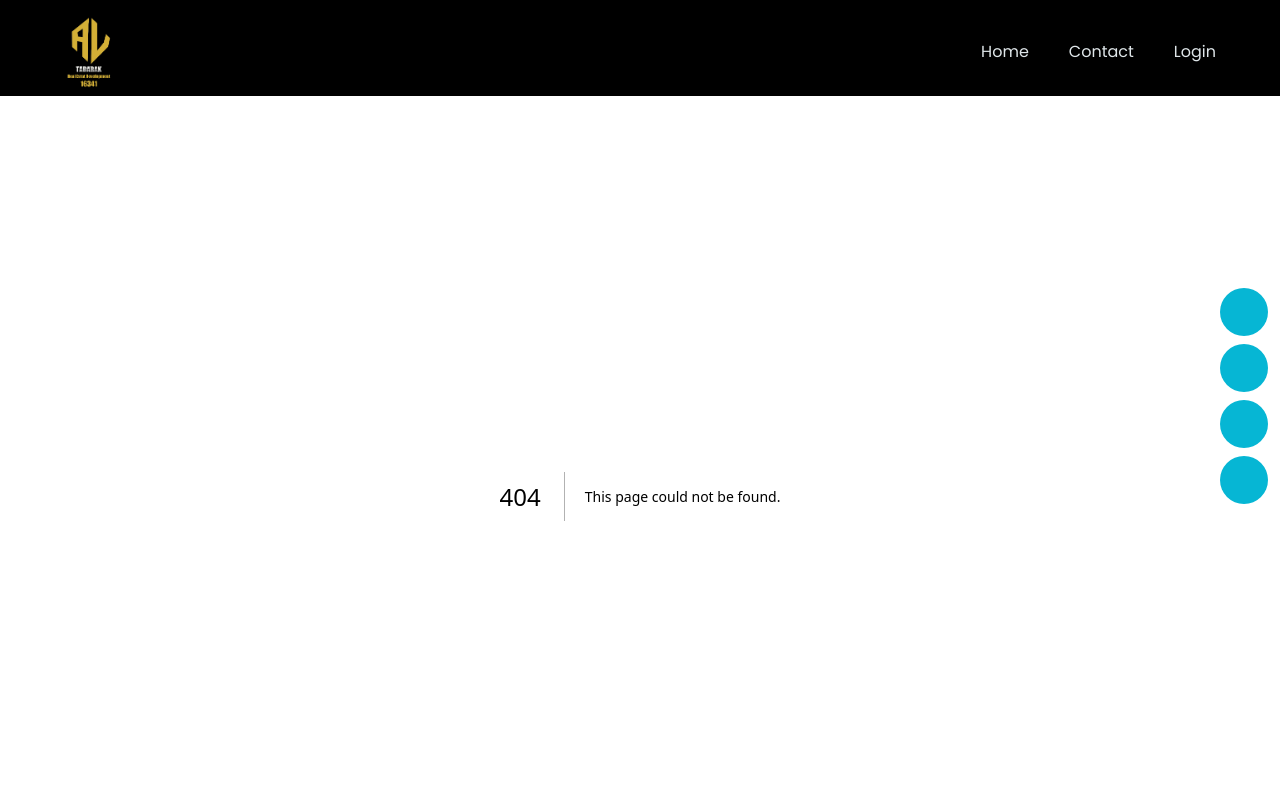
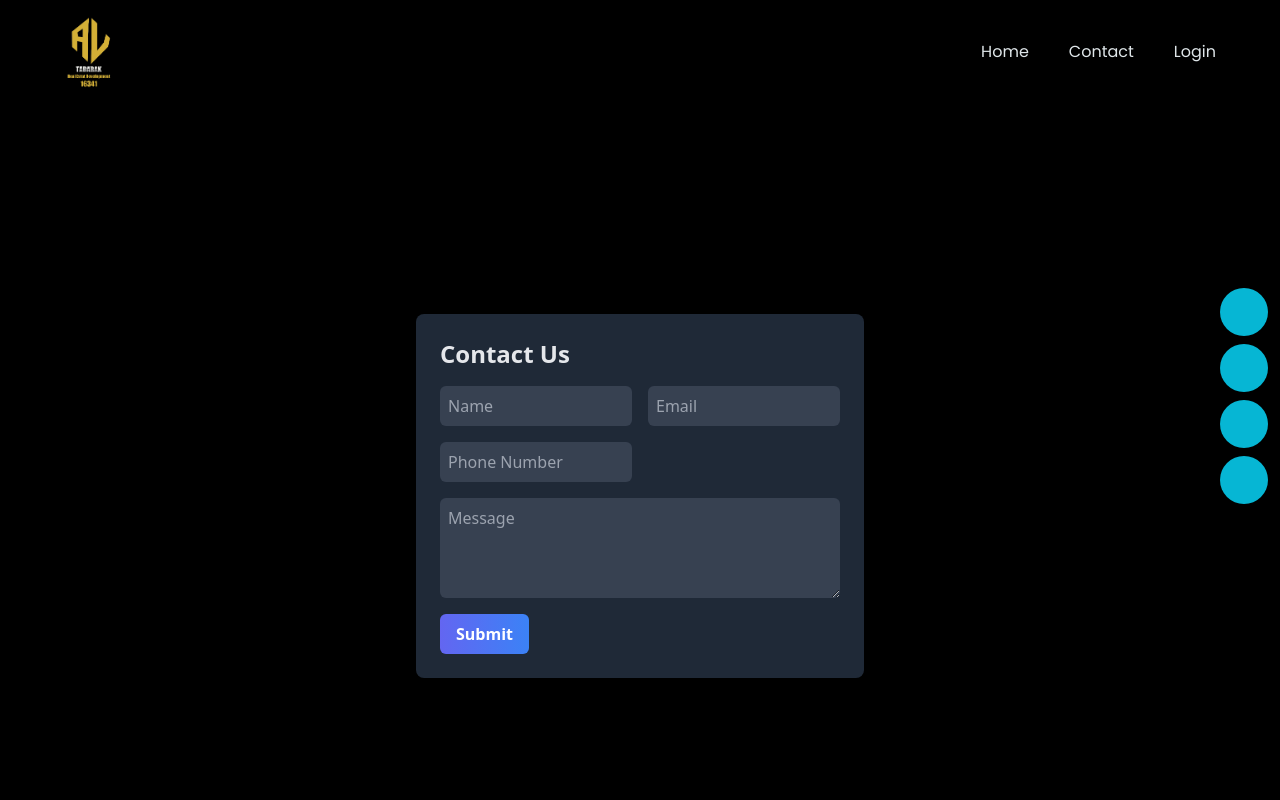
Before and after one commit to zeyad2900/taparak, a Next.js app: page /contact in a window 1280 px wide. Before the commit this address had no page. Shown: the top 800 px of the page. Built offline with nearby package versions, Linux system fonts and the light colour scheme; some icons are missing.

Commit message:
contact page

```diff
--- /dev/null
+++ b/src/app/contact/page.jsx
@@ -0,0 +1,89 @@
+"use client";
+
+import React, { useState } from "react";
+
+const Contact = () => {
+    const [UserData, setUserData] = useState({});
+
+    const clickHandler = () => {
+        console.log(UserData);
+        setUserData({
+            name: "",
+            email: "",
+            phoneNumber: "",
+            message: "",
+        });
+    };
+
+    const submitHandler = (e) => {
+        e.preventDefault();
+    };
+
+    return (
+        <div classNameName="text-white h-screen">
+            <div classNameName="container">
+                <div className="flex flex-col items-center justify-center h-screen dark">
+                    <div className="w-full max-w-md bg-gray-800 rounded-lg shadow-md p-6">
+                        <h2 className="text-2xl font-bold text-gray-200 mb-4">Contact Us</h2>
+                        <form className="flex flex-wrap" onSubmit={submitHandler}>
+                            <input
+                                type="text"
+                                className="bg-gray-700 text-gray-200 border-0 rounded-md p-2 mb-4 focus:bg-gray-600 focus:outline-none focus:ring-1 focus:ring-blue-500 transition ease-in-out duration-150 w-full md:w-[48%] mr-[2%]"
+                                placeholder="Name"
+                                name="name"
+                                id="name"
+                                value={UserData.name}
+                                onChange={(e) => {
+                                    setUserData({ name: e.target.value });
+                                }}
+                            />
+                            <input
+                                type="email"
+                                className="bg-gray-700 text-gray-200 border-0 rounded-md p-2 mb-4 focus:bg-gray-600 focus:outline-none focus:ring-1 focus:ring-blue-500 transition ease-in-out duration-150 w-full md:w-[48%] ml-[2%]"
+                                placeholder="Email"
+                                name="email"
+                                id="email"
+                                value={UserData.email}
+                                onChange={(e) => {
+                                    setUserData({ ...UserData, email: e.target.value });
+                                }}
+                            />
+                            <input
+                                type="number"
+                                className="bg-gray-700 text-gray-200 border-0 rounded-md p-2 mb-4 focus:bg-gray-600 focus:outline-none focus:ring-1 focus:ring-blue-500 transition ease-in-out duration-150 w-full md:w-[48%] mr-[2%]"
+                                placeholder="Phone Number"
+                                name="phoneNumber"
+                                id="phoneNumber"
+                                value={UserData.phoneNumber}
+                                onChange={(e) => {
+                                    setUserData({ ...UserData, phoneNumber: e.target.value });
+                                }}
+                            />
+                            <textarea
+                                name="message"
+                                className="bg-gray-700 text-gray-200 border-0 rounded-md p-2 mb-auto md:mb-auto md:w-full md:h-auto md:min-h-[100px] md:max-h-[100px] md:flex-grow md:flex-shrink md:flex-auto focus:bg-gray-md:focus:outline-none:focus:ring-blue-md:focus:border-transparent transition ease-in-out duration-fastest"
+                                placeholder="Message"
+                                id="message"
+                                value={UserData.message}
+                                onChange={(e) => {
+                                    setUserData({ ...UserData, message: e.target.value });
+                                }}
+                            ></textarea>
+                            <button
+                                onClick={() => {
+                                    clickHandler();
+                                }}
+                                type="submit"
+                                className="bg-gradient-to-r from-indigo-500 to-blue-500 text-white font-bold py-2 px-4 rounded-md mt-4 hover:bg-indigo-600 hover:to-blue-600 transition ease-in-out duration-150"
+                            >
+                                Submit
+                            </button>
+                        </form>
+                    </div>
+                </div>
+            </div>
+        </div>
+    );
+};
+
+export default Contact;
```
